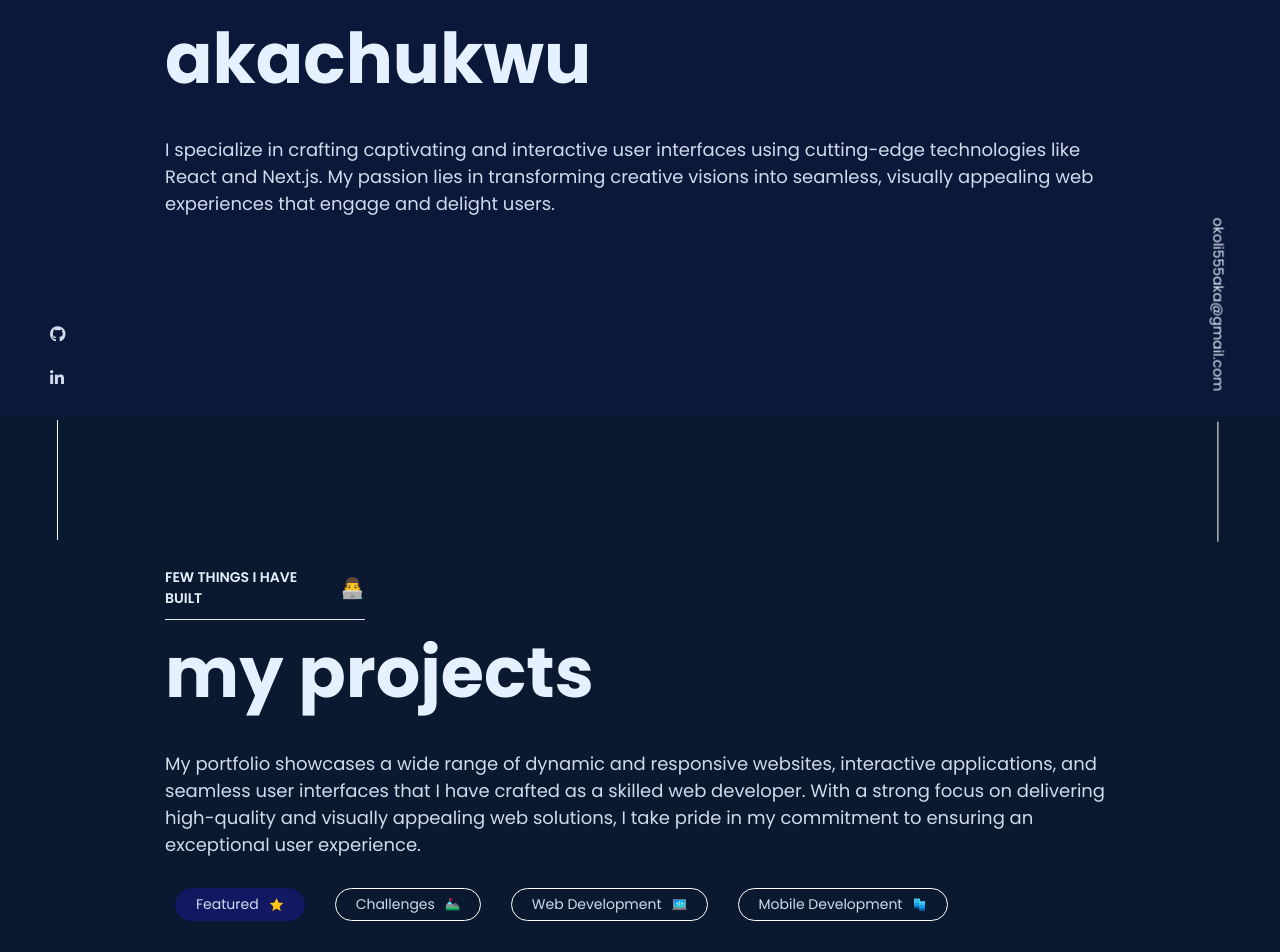
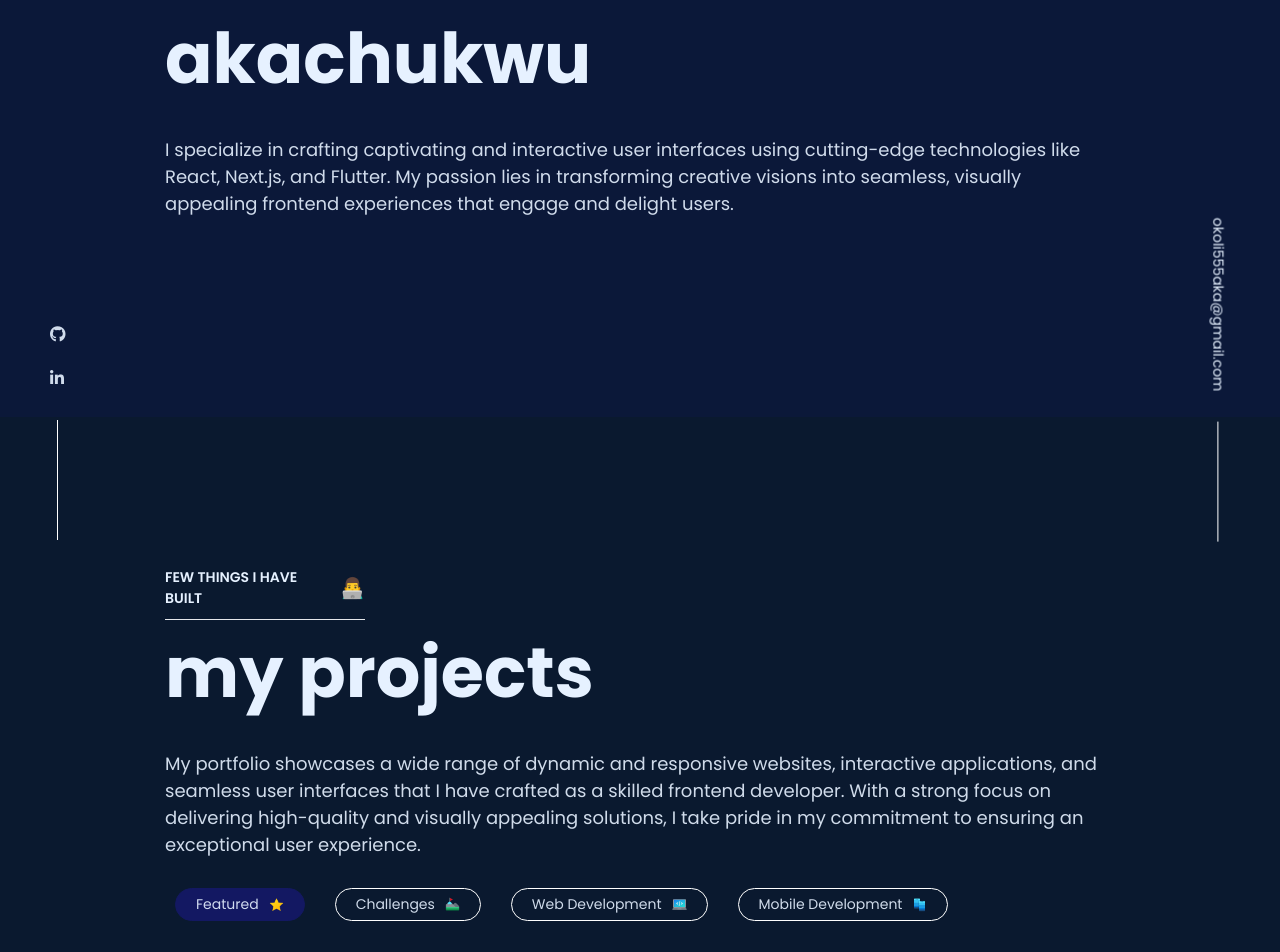
Before and after one commit to CodeDeveloper19/my-portfolio-site, a Next.js app: page / in a window 1280 px wide. Shown: the part 260-1212 px from the top of the page. Built offline with nearby package versions, Linux system fonts and the light colour scheme.

Commit message:
had to change some wordings

```diff
--- a/src/pages/index.js
+++ b/src/pages/index.js
@@ -356,7 +356,7 @@ export default function Home() {
                 <span className="text-[20px] ml-[5px]">&#x1F44B;</span>
               </div>
               <h1 className="text-[37px] smartPhone:text-[40px] phone:text-[70px] font-[700] text-[#E6F1FF]">my name is okoli akachukwu</h1>
-              <p className="text-[18px] mt-[25px] font-[400] text-[#E6F1FFE6]">I specialize in crafting captivating and interactive user interfaces using cutting-edge technologies like React and Next.js. My passion lies in transforming creative visions into seamless, visually appealing web experiences that engage and delight users.</p>
+              <p className="text-[18px] mt-[25px] font-[400] text-[#E6F1FFE6]">I specialize in crafting captivating and interactive user interfaces using cutting-edge technologies like React, Next.js, and Flutter. My passion lies in transforming creative visions into seamless, visually appealing frontend experiences that engage and delight users.</p>
             </div>
             <div className="absolute top-0 left-0 w-full h-full bg-[#131862] opacity-[0.2]"></div>
           </div>
@@ -367,7 +367,7 @@ export default function Home() {
             <span className="text-[20px] ml-[5px]">&#128104;&#8205;&#128187;</span>
           </div>
           <h2 className="text-[37px] smartPhone:text-[40px] phone:text-[70px] font-[700] w-full text-[#E6F1FF] z-20">my projects</h2>
-          <p className="text-[18px] mt-[25px] font-[400] text-[#E6F1FFE6] z-20">My portfolio showcases a wide range of dynamic and responsive websites, interactive applications, and seamless user interfaces that I have crafted as a skilled web developer. With a strong focus on delivering high-quality and visually appealing web solutions, I take pride in my commitment to ensuring an exceptional user experience.</p>
+          <p className="text-[18px] mt-[25px] font-[400] text-[#E6F1FFE6] z-20">My portfolio showcases a wide range of dynamic and responsive websites, interactive applications, and seamless user interfaces that I have crafted as a skilled frontend developer. With a strong focus on delivering high-quality and visually appealing solutions, I take pride in my commitment to ensuring an exceptional user experience.</p>
           <div className="z-20 flex flex-col w-full h-fit mt-[30px] mb-[100px]">
             <div className="flex flex-col w-fit laptop:flex-row text-[#E6F1FFE6] ml-[10px]">
               <buttonContext.Provider value={[[currentProjectType, setCurrentProjectType]]}>
@@ -393,7 +393,7 @@ export default function Home() {
             <span className="text-[20px] ml-[10px]">💼</span>
           </div>
           <h2 className="text-[37px] smartPhone:text-[40px] phone:text-[70px] font-[700] w-full text-[#E6F1FF] z-20">work experience</h2>
-          <p className="text-[18px] mt-[25px] font-[400] text-[#E6F1FFE6] z-20">My professional journey has allowed me to work with dedicated teams, collaborate on exciting projects, and stay at the forefront of web development technologies. Below is a glimpse of my valuable experiences and contributions in the field of frontend web development.</p>
+          <p className="text-[18px] mt-[25px] font-[400] text-[#E6F1FFE6] z-20">My professional journey has allowed me to work with dedicated teams, collaborate on exciting projects, and stay at the forefront of web and mobile development technologies. Below is a glimpse of my valuable experiences and contributions in the field of frontend development.</p>
           <div className="mt-[50px] flex flex-col w-full h-fit z-20">
             <h3 className="text-[20px] text-[#E6F1FF]">Neulogics Solutions</h3>
             <div className="flex minLaptop:flex-row flex-col justify-between text-[#64ffd9] text-[15px] mt-[10px] ml-[10px]">
```
